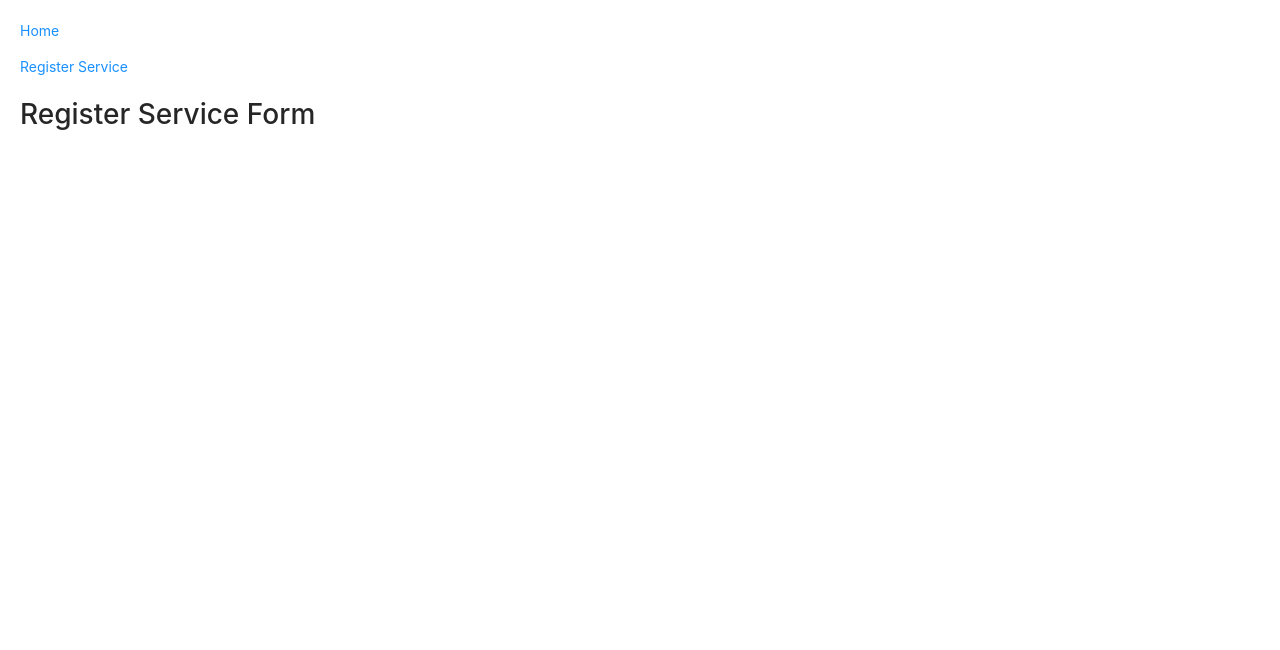
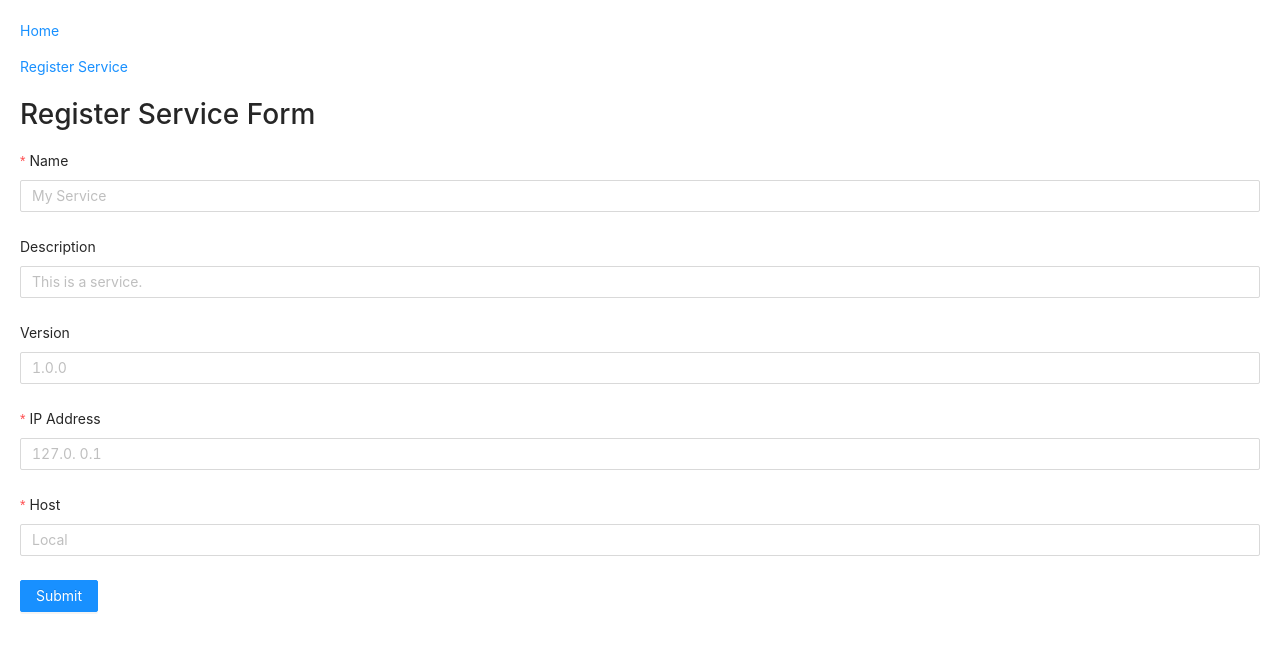
Before and after one commit to oslabs-beta/mosaic, a React (Create React App) app in the folder client/: page /register-service in a window 1280 px wide. Shown: the top 650 px of the page. Built offline with nearby package versions, Linux system fonts and the light colour scheme.

Commit message:
add form

```diff
--- a/client/src/components/RegisterServiceForm/RegisterServiceForm.js
+++ b/client/src/components/RegisterServiceForm/RegisterServiceForm.js
@@ -1,4 +1,4 @@
-// import {Form, Input, Button, Radio} from 'antd';
+import {Form, Input, Button} from 'antd';
 // import {useState} from 'react';
 
 function RegisterServiceForm() {
@@ -15,85 +15,77 @@ function RegisterServiceForm() {
   //     console.log('form data', e.target);
   //   };
 
+  const onFinish = (values) => {
+    console.log('Success:', values);
+  };
+
+  const onFinishFailed = (errorInfo) => {
+    console.log('Failed:', errorInfo);
+  };
+
   return (
     <div>
       <h1>Register Service Form</h1>
 
-      {/* <Form
-        // {...formItemLayout}
-        layout="horizontal"
-        form={Form.useForm()}
-        initialValues={{}}
-        onValuesChange={onFormLayoutChange}>
-        <Form.Item label="Form Layout" name="layout">
-          <Radio.Group value={formLayout}>
-            <Radio.Button value="horizontal">Horizontal</Radio.Button>
-            <Radio.Button value="vertical">Vertical</Radio.Button>
-            <Radio.Button value="inline">Inline</Radio.Button>
-          </Radio.Group>
+      <Form
+        layout="vertical"
+        name="registerServiceForm"
+        initialValues={{
+          remember: true,
+        }}
+        onFinish={onFinish}
+        onFinishFailed={onFinishFailed}>
+        <Form.Item
+          label="Name"
+          name="name"
+          required={true}
+          rules={[
+            {
+              required: true,
+              message: 'Cannot be blank',
+            },
+          ]}>
+          <Input placeholder="My Service" />
         </Form.Item>
-        <Form.Item label="Field A">
-          <Input placeholder="input placeholder" />
+
+        <Form.Item label="Description" name="description">
+          <Input placeholder="This is a service." />
         </Form.Item>
-        <Form.Item label="Field B">
-          <Input placeholder="input placeholder" />
+
+        <Form.Item label="Version" name="version">
+          <Input placeholder="1.0.0" />
         </Form.Item>
-        <Form.Item {...buttonItemLayout}>
-          <Button type="primary">Submit</Button>
+
+        <Form.Item
+          label="IP Address"
+          name="ipAddress"
+          rules={[
+            {
+              required: true,
+              message: 'Cannot be blank',
+            },
+          ]}>
+          <Input placeholder="127.0. 0.1" />
         </Form.Item>
-      </Form> */}
 
-      {/* <form onSubmit={(e) => handleSubmit(e)}>
-        <p>
-          <label htmlFor="name">Name</label>
-          <input
-            type="text"
-            name="name"
-            placeholder="My Service"
-            //   onChange={(e) => {}}
-          />
-        </p>
-        <p>
-          <label htmlFor="description">Description</label>
-          <input
-            type="text"
-            name="description"
-            placeholder="This is a service."
-            // onChange={(e) => {}}
-          />
-        </p>
-        <p>
-          <label htmlFor="version">Version</label>
-          <input
-            type="text"
-            name="version"
-            placeholder="1.0.0"
-            //   onChange={(e) => {}}
-          />
-        </p>
-        <p>
-          <label htmlFor="ipAddress">IP Address</label>
-          <input
-            type="text"
-            name="ipAddress"
-            placeholder="127.0. 0.1"
-            //   onChange={(e) => {}}
-          />
-        </p>
-        <p>
-          <label htmlFor="host">Host</label>
-          <input
-            type="text"
-            name="host"
-            placeholder="Local"
-            //   onChange={(e) => {}}
-          />
-        </p>
+        <Form.Item
+          label="Host"
+          name="host"
+          rules={[
+            {
+              required: true,
+              message: 'Cannot be blank',
+            },
+          ]}>
+          <Input placeholder="Local" />
+        </Form.Item>
 
-        <p>
-          <input type="submit" value="Submit" />
-        </p>
-      </form> */}
+        <Form.Item>
+          <Button type="primary" htmlType="submit">
+            Submit
+          </Button>
+        </Form.Item>
+      </Form>
     </div>
   );
 }
```
